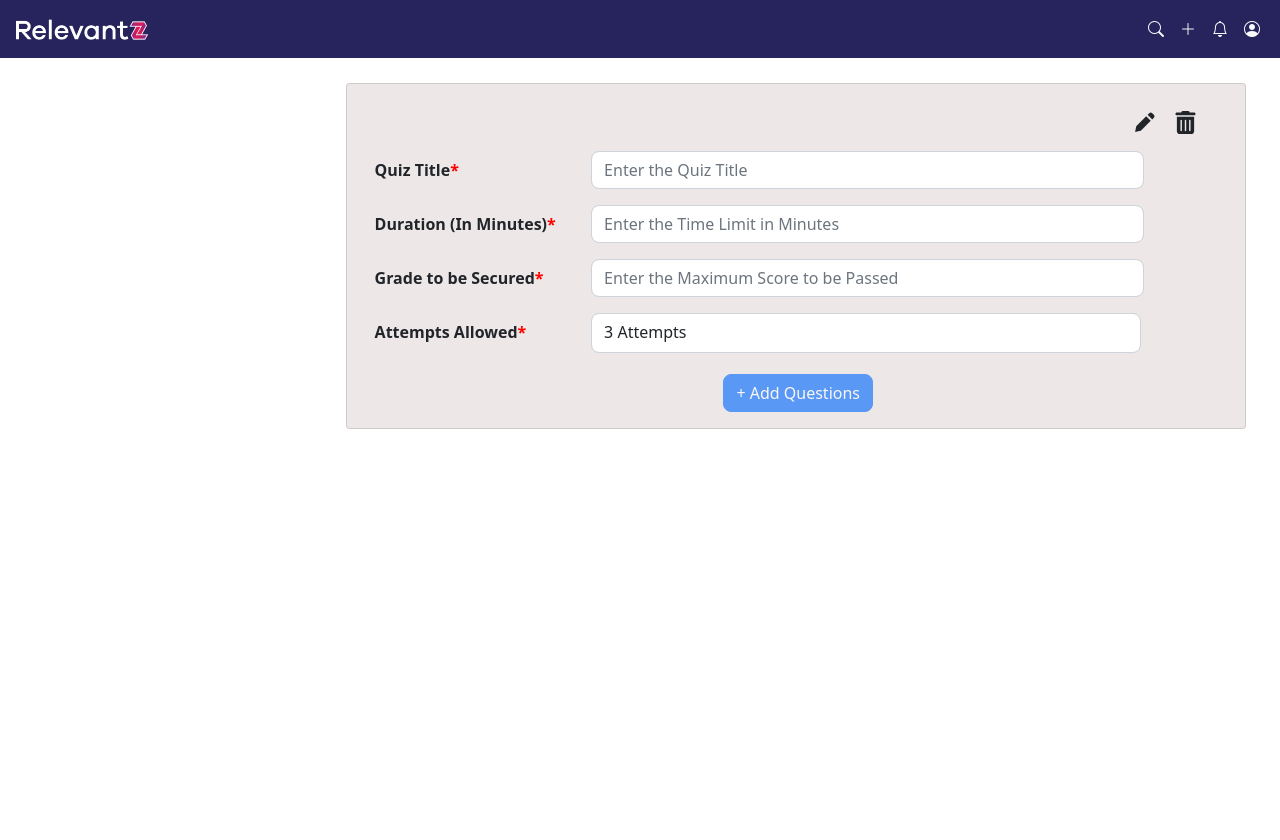
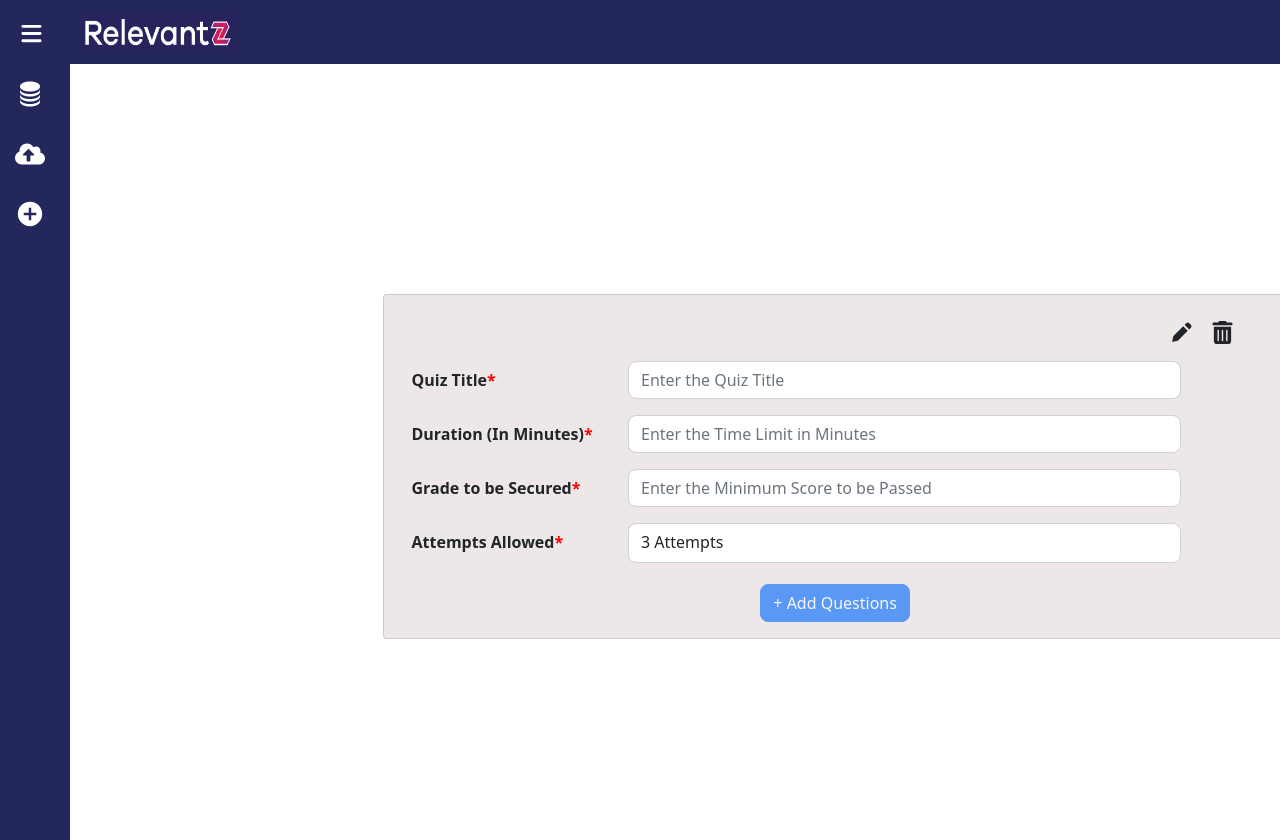
Before and after one commit to SnehaBaskarann/Capstone-React, a React (Create React App) app: page / in a window 1280 px wide. Before the commit the page ends 800 px from the top, so only its background shows below. Built offline with nearby package versions, Linux system fonts and the light colour scheme.

Commit message:
Navbar and sidebar added

```diff
--- a/package.json
+++ b/package.json
@@ -10,6 +10,7 @@
     "react": "^18.3.1",
     "react-bootstrap": "^2.10.2",
     "react-bootstrap-button": "^1.0.3",
+    "react-bootstrap-icons": "^1.11.4",
     "react-bootstrap-modal": "^4.2.0",
     "react-dom": "^18.3.1",
     "react-icons": "^5.2.0",
--- /dev/null
+++ b/src/AdminNavbar.js
@@ -0,0 +1,76 @@
+
+import React, { useState } from 'react'
+import Relevantz from './images/Relevantz.png'
+import { Image } from 'react-bootstrap';
+import { FaBars} from "react-icons/fa6";
+import { FaSearch} from "react-icons/fa";
+import { BiSolidCoinStack} from "react-icons/bi";
+import { FaCloudUploadAlt } from "react-icons/fa";
+import { IoMdAddCircle } from "react-icons/io";
+import { Link } from 'react-router-dom';
+import './Navbar.css'
+function AdminNavbar() {
+    const [showSideNav, setShowSideNav] = useState(false);
+    // const [activePage, setActivePage] = useState('home');
+    const [searchTerm, setSearchTerm] = React.useState('');
+
+    const handlePageChange = () => {
+        // setActivePage(page);
+        if (!showSideNav) {
+            setShowSideNav(true);
+        }
+
+    };
+    const handleChange = e => {
+        setSearchTerm(e.target.value);
+    };
+    const toggleSideNav = () => {
+        setShowSideNav(!showSideNav);
+    };
+    return (
+        <div className="dashboard">
+            <div className='top-nav'>
+                <button className="menu-btn" onClick={toggleSideNav}>
+                    <FaBars fontSize="23"/>
+                </button>
+                <div className='nav-img'>
+                    <Image src={Relevantz} fluid />
+                </div>
+
+                <div className="user-info">
+                    <FaSearch className='search-icon' />
+                    <input
+                        onChange={handleChange}
+                        type="search"
+                        placeholder="Search..."
+                        value={searchTerm}
+                        className='search-box'
+                    />
+
+                </div>
+
+            </div>
+            <div className={`side-nav ${showSideNav ? 'open' : ''}`}>
+                <ul>
+                    <li onClick={() => handlePageChange()}>
+                        <BiSolidCoinStack  className='icon' fontSize="30"/> {/* Icon for Home */}
+                        {showSideNav && <Link to='/' style={{color:"white" , textDecoration:"none"}}><span>QuizBank</span></Link>}
+                    </li>
+
+                    <li onClick={() => handlePageChange()}>
+                        <FaCloudUploadAlt  className='icon' fontSize="30"/> {/* Icon for Home */}
+                        {showSideNav &&<Link to='./bulkquiz' style={{color:"white" , textDecoration:"none"}}><span>Bulk Upload</span></Link>}
+                    </li>
+
+                    <li onClick={() => handlePageChange()}>
+                        <IoMdAddCircle  className='icon' fontSize="30"/> {/* Icon for Home */}
+                        {showSideNav && <Link to='./bulkquiz' style={{color:"white" , textDecoration:"none"}}><span>Adding New Question</span></Link>}
+                    </li>
+
+                </ul>
+            </div>
+        </div>
+    )
+}
+
+export default AdminNavbar
--- a/src/App.css
+++ b/src/App.css
@@ -36,15 +36,15 @@
     transform: rotate(360deg);
   }
 } */
-.navbar {
+.Navbar {
   background-color: #27235c;
 }
 
 #QuizCard{
   width:900px;
   /* height:430px; */
-  margin-left:27%;
-  margin-top:2%;
+  margin-left:25%;
+  margin-top:-45%;
   background-color:rgb(237, 231, 231);
 
 }
@@ -57,7 +57,7 @@
   height:300px;
   width:70%;
   margin-left:15%;
-  margin-top:3%;
+  margin-top:2%;
   border:2px dashed rgb(117,112,112);
   padding:20px;
 }
--- a/src/Home.js
+++ b/src/Home.js
@@ -110,7 +110,6 @@
 // }
 
 import React, { useState } from 'react';
-import Navbar from "./Navbar";
 import Button from 'react-bootstrap/Button';
 import Modal from 'react-bootstrap/Modal';
 import { ImFolderUpload } from "react-icons/im";
@@ -118,6 +117,9 @@ import { BiSolidCoinStack } from "react-icons/bi";
 import { BiSolidPencil } from "react-icons/bi";
 import { FaTrashCan } from "react-icons/fa6";
 import { Link } from 'react-router-dom';
+import AdminNavbar from './AdminNavbar';
+
+
 
 
 
@@ -130,6 +132,8 @@ export default function Home() {
     const [grade, setGrade] = useState('');
     const [attempts, setAttempts] = useState('');
     const [numQuestions, setNumQuestions] = useState('');
+    const [error, setError] = useState('');
+
 
     const toggleOptions = (event) => {
         event.preventDefault();
@@ -153,10 +157,22 @@ export default function Home() {
         return quizTitle !== '' && duration !== '' && grade !== '';
     };
 
+    const handleQuizTitleChange = (e) => {
+        const value = e.target.value;
+        if (/^\d+$/.test(value)) {
+            setError('*Please enter only text ');
+        } else {
+            setError('');
+            setQuizTitle(value);
+        }
+
+    };
+
+
     return (
-        <div>
-            <Navbar />
-            <form>
+        <div >
+     <AdminNavbar/>
+            <form className=' main-content'>
                 <div className="card" id="QuizCard">
                     <div className="card-body">
                         <div className="d-flex mt-2">
@@ -167,7 +183,8 @@ export default function Home() {
                                 <div className="form-group row mt-3">
                                     <label htmlFor="lbl1" className="col-sm-3 col-form-label" style={{ fontWeight: "bold" }} >Quiz Title<span id='required'>*</span></label>
                                     <div className="col-sm-8">
-                                        <input type="text" className="form-control" id="lbl1" placeholder="Enter the Quiz Title" style={{ borderRadius: 8 }} onChange={(e) => setQuizTitle(e.target.value)} />
+                                        <input type="text" className="form-control" id="lbl1" placeholder="Enter the Quiz Title" style={{ borderRadius: 8 }} onChange={handleQuizTitleChange}/>
+                                         {error && <p style={{ color: 'red' , fontSize:"50" }}>{error}</p>}
                                     </div>
                                 </div>
 
@@ -184,14 +201,14 @@ export default function Home() {
                                <div class="form-group row mt-3">
                                      <label for="lbl5" class="col-sm-3 col-form-label" style={{ fontWeight: "bold" }}>Grade to be Secured<span id='required'>*</span></label>
                                      <div class="col-sm-8">
-                                         <input type="number" class="form-control" id="lbl5" placeholder="Enter the Maximum Score to be Passed" style={{ borderRadius: 8 }} onChange={(e) => setGrade(e.target.value)}></input>
+                                         <input type="number" class="form-control" id="lbl5" placeholder="Enter the Minimum Score to be Passed" style={{ borderRadius: 8 }} onChange={(e) => setGrade(e.target.value)}></input>
                                      </div>
                                 </div>
 
                                  <div class="form-group row mt-3">
                                      <label for="lbl4" class="col-sm-3 col-form-label" style={{ fontWeight: "bold" }}>Attempts Allowed<span id='required'>*</span></label>
                                      <div class="col-sm-8">
-                                         <label type="number" class="form-control" id="lbl4" placeholder="Enter the Number of Attempts" style={{ borderRadius: 8 , width:550, height:40}} onChange={(e) => setAttempts(e.target.value)}>3 Attempts</label>
+                                         <label type="number" class="form-control" id="lbl4" placeholder="Enter the Number of Attempts" style={{ borderRadius: 8 , width:553, height:40}} onChange={(e) => setAttempts(e.target.value)}>3 Attempts</label>
                                      </div>
                                 </div>
 
--- /dev/null
+++ b/src/Navbar.css
@@ -0,0 +1,154 @@
+.dashboard {
+    display: flex;
+    flex-direction: column;
+    height: 100vh;
+}
+
+.top-nav {
+    display: flex;
+    /* justify-content: flex-end; */
+    align-items: center;
+    background-color: #23275c;
+    color: #fff;
+    height: 4rem;
+    width: 103rem;
+    position: fixed;
+}
+
+.top-nav img {
+    width: 12vw;
+    height: 5vh;
+}
+
+.nav-img {
+    margin-left: 10px;
+    padding:8px;
+}
+
+.user-info {
+    position: relative;
+
+    margin-left: auto;
+}
+.search-box {
+    position: relative;
+    padding: 8px 12px;
+    border: 1px solid #ccc;
+    border-radius: 20px;
+    /* width: 10px; */
+  }
+
+  input[type="search"] {
+    padding: 8px 12px 8px 30px; /* Add left padding to make room for the search icon */
+    border: none;
+    border-radius: 20px;
+    width: 80%;
+  }
+
+  input[type="search"]::placeholder {
+    color: #aaa;
+  }
+
+  .search-icon {
+    position: absolute;
+    left: 10px;
+    top: 50%;
+    transform: translateY(-50%);
+    color: black;
+  }
+
+.menu-btn {
+    /* position: absolute; */
+    left: 30px;
+    padding: 10px 20px;
+    background-color: #23275c;
+    color: #fff;
+    border: none;
+    cursor: pointer;
+    font-size: medium;
+}
+
+.side-nav {
+    margin-top:4rem;
+    width: 70px;
+    /* Collapsed width */
+    height: 100%;
+    background-color: #23275c;
+    position: fixed;
+    top: 0;
+    left: 0;
+    transition: width 0.3s ease;
+    /* Animate width change */
+    overflow: hidden;
+    /* Hide overflowing icons */
+}
+
+.side-nav.open {
+    width: 200px;
+    /* Expanded width */
+}
+
+.side-nav ul {
+    list-style-type: none;
+    padding: 0;
+    margin: 0;
+}
+
+.side-nav ul li {
+    padding: 15px;
+    color: #fff;
+    cursor: pointer;
+    display: flex;
+    align-items: center;
+
+}
+.side-nav ul .icon{
+    margin-right: 6px;
+}
+.side-nav ul li.active {
+    background-color: #524f7d;
+}
+
+
+.main-content {
+    flex: 1;
+    padding: 20px;
+    margin-left: 70px;
+    /* Ensure main content doesn't overlap sidebar */
+    transition: margin-left 0.3s ease;
+    /* Animate margin-left change */
+}
+
+.side-nav.open+.main-content {
+    margin-left: 200px;
+    /* Adjusted for expanded sidebar width */
+}
+
+
+.submenu {
+    list-style-type: none;
+    padding: 0;
+    margin: 0;
+    display: none;
+}
+
+.submenu.open {
+    display: block;
+    padding-left: 2vw;
+    font-size: 0.9rem;
+}
+
+.submenu li {
+    padding: 10px;
+    cursor: pointer;
+    color: #fff;
+
+}
+.submenu ul li.active {
+    background-color: #524f7d;
+}
+
+
+.submenu li:hover {
+    background-color: #524f7d;
+}
--- a/src/Navbar.js
+++ b/src/Navbar.js
@@ -1,30 +1,113 @@
-// import './styles/style.css'
-import logo from './images/Relevantz.png'
-export default function Navbar() {
-    return (
-        <nav class="navbar navbar-expand-sm ">
-            <div class="container-fluid">
-                <a class="navbar-brand" href="#"><img src={logo} className='w-50' /></a>
-                <button class="navbar-toggler" type="button" data-bs-toggle="collapse" data-bs-target="#collapsibleNavbar">
-                    <span class="navbar-toggler-icon"></span>
+// // import './styles/style.css'
+// import logo from './images/Relevantz.png'
+// export default function NavbarTop() {
+//     return (
+//         <nav class="NavbarTop NavbarTop-expand-sm ">
+//             <div class="container-fluid">
+//                 <a class="NavbarTop-brand" href="#"><img src={logo} className='w-50' /></a>
+//                 <button class="NavbarTop-toggler" type="button" data-bs-toggle="collapse" data-bs-target="#collapsibleNavbarTop">
+//                     <span class="NavbarTop-toggler-icon"></span>
+//                 </button>
+//                 <div class="collapse NavbarTop-collapse justify-content-end" id="collapsibleNavbarTop">
+//                     <ul class="NavbarTop-nav">
+//                         <li class="nav-item">
+//                             <a class="nav-link" href="#"><i class="bi bi-search text-light"></i></a>
+//                         </li>
+//                         <li class="nav-item">
+//                             <a class="nav-link" href="#"><i class="bi bi-plus-lg text-light"></i></a>
+//                         </li>
+//                         <li class="nav-item">
+//                             <a class="nav-link" href="#"><i class="bi bi-bell text-light"></i></a>
+//                         </li>
+//                         <li class="nav-item dropdown">
+//                             <a class="nav-link" href="#"><i class="bi bi-person-circle text-light"></i></a>
+//                         </li>
+//                     </ul>
+//                 </div>
+//             </div>
+//         </nav>
+//     )
+// }
+
+import React, { useState } from 'react'
+import Relevantz from './images/Relevantz.png'
+import { FaBars, FaBookOpenReader } from "react-icons/fa6";
+import { FaSearch, FaUserGraduate, FaHome, FaChartBar } from "react-icons/fa";
+import {BootstrapNavbar } from 'react-bootstrap';
+import Navbar from './Navbar.css'
+
+export default function Navbar(){
+const [showReportDropdown, setShowReportDropdown] = useState(false);
+  const handlePageChange = (page) => {
+    setActivePage(page);
+    if (!showSideNav) {
+      setShowSideNav(true);
+    }
+    if (page === 'reports') {
+      setShowReportDropdown(!showReportDropdown);
+    }
+    if (showReportDropdown) setShowReportDropdown(!showReportDropdown);
+  };
+  const handleChange = e => {
+    setSearchTerm(e.target.value);
+  };
+  const toggleSideNav = () => {
+    setShowSideNav(!showSideNav);
+  };
+
+return(
+    <div className="dashboard">
+    <div className='top-nav'>
+      <button className="menu-btn" onClick={toggleSideNav}>
+        <FaBars />
       </button>
-                <div class="collapse navbar-collapse justify-content-end" id="collapsibleNavbar">
-                    <ul class="navbar-nav">
-                        <li class="nav-item">
-                            <a class="nav-link" href="#"><i class="bi bi-search text-light"></i></a>
+      <div className='nav-img'>
+        <Image src={Relevantz} fluid />
+      </div>
+
+      <div className="user-info">
+        <FaSearch className='search-icon' />
+        <input
+          onChange={handleChange}
+          type="search"
+          placeholder="Search..."
+          value={searchTerm}
+          className='search-box'
+        />
+
+      </div>
+
+    </div>
+    <div className={`side-nav ${showSideNav ? 'open' : ''}`}>
+      <ul>
+        <li className={activePage === 'home' ? 'active' : ''} onClick={() => handlePageChange('home')}>
+          <FaHome className='icon' /> {/* Icon for Home */}
+          {showSideNav && <span>Home</span>}
         </li>
-                        <li class="nav-item">
-                            <a class="nav-link" href="#"><i class="bi bi-plus-lg text-light"></i></a>
+        <li className={activePage === 'course' ? 'active' : ''} onClick={() => handlePageChange('course')}>
+          <FaBookOpenReader className='icon' /> {/* Icon for Submit Request */}
+          {showSideNav && <span>Course</span>}
         </li>
-                        <li class="nav-item">
-                            <a class="nav-link" href="#"><i class="bi bi-bell text-light"></i></a>
+        <li
+          className={activePage === 'learner' ? 'active' : ''}
+          onClick={() => handlePageChange('learner')}
+        >
+          <FaUserGraduate className='icon' /> {/* Icon for Tracking */}
+          {showSideNav && <span>Learner</span>}
         </li>
-                        <li class="nav-item dropdown">
-                            <a class="nav-link" href="#"><i class="bi bi-person-circle text-light"></i></a>
+        <li className='reports' onClick={() => handlePageChange('reports')}>
+          <FaChartBar className='icon' />
+          {showSideNav && <span>Reports</span>}
+
+
         </li>
+      </ul>
+      <ul className={`submenu ${showReportDropdown ? 'open' : ''}`}>
+        <li onClick={() => setActivePage('learnerreport')}> Learner Report</li>
+        <li onClick={() => setActivePage('coursereport')}>Course Report</li>
+        <li onClick={() => setActivePage('enroll')}>Enrollment Report</li>
+        <li onClick={() => setActivePage('quiz')}>Quiz Report</li>
       </ul>
     </div>
     </div>
-        </nav>
-    )
-}
+)}
```
Also changed, not shown: src/App.js (+12 -0 lines), src/components/UploadBulkQuiz.js (+4 -3 lines), 1 other file (tests, documents, lock files or other folders). Lines whose indentation alone changed are shown as unchanged.
